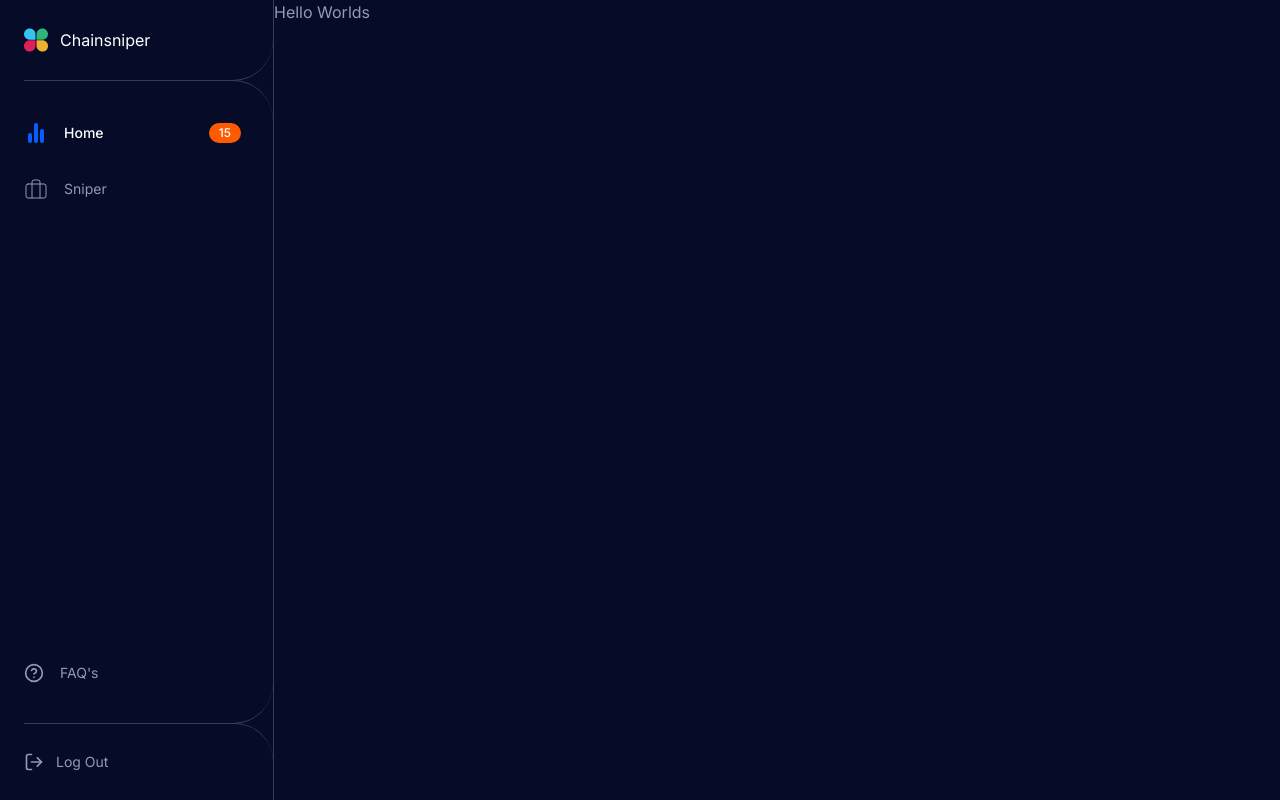
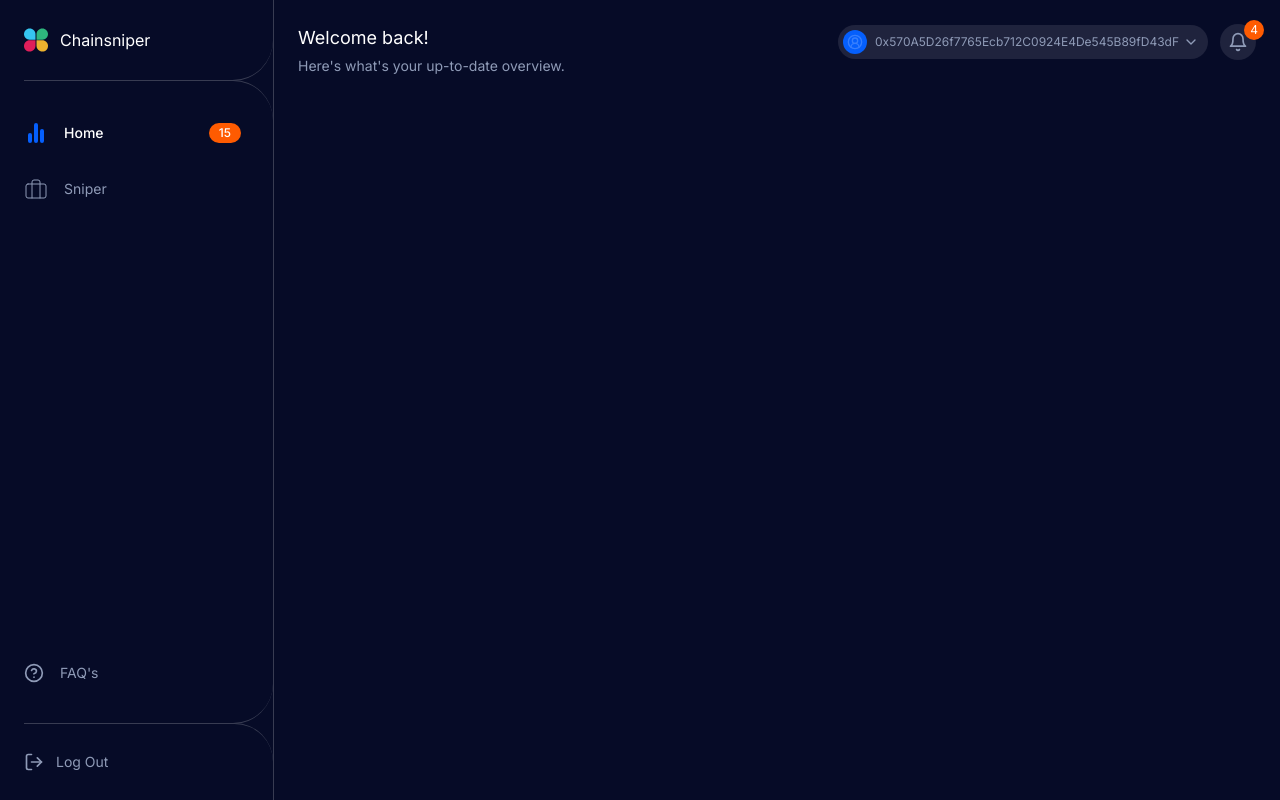
Before and after one commit to acatzk/chainsniper-test, a Next.js app: page / in a window 1280 px wide. Built offline with nearby package versions, Linux system fonts and the light colour scheme.

Commit message:
wip: create home header

```diff
--- a/app/(main)/(routes)/page.tsx
+++ b/app/(main)/(routes)/page.tsx
@@ -1,5 +1,32 @@
 import React from 'react'
+import { Bell, ChevronDown, CircleUserRound } from 'lucide-react'
+
+import { Card } from '~/components/card'
 
 export default function Home(): JSX.Element {
-  return <div>Hello Worlds</div>
+  return (
+    <div className="mx-auto max-w-5xl p-6">
+      <header className="flex flex-wrap items-start justify-between">
+        <nav className="space-y-1">
+          <h1 className="text-lg text-white">Welcome back!</h1>
+          <p className="text-sm">Here&apos;s what&apos;s your up-to-date overview.</p>
+        </nav>
+        <div className="flex items-center space-x-3">
+          <Card className="hover:bg-card hover:border-border relative flex cursor-pointer items-center gap-x-2 rounded-full border border-transparent p-1 transition duration-200 ease-in-out">
+            <div className="inline-block rounded-full bg-[#055FFC] p-1">
+              <CircleUserRound className="text-primary-foreground h-4 w-4" />
+            </div>
+            <p className="pr-6 text-xs">0x570A5D26f7765Ecb712C0924E4De545B89fD43dF</p>
+            <ChevronDown className="absolute right-2 h-4 w-4" />
+          </Card>
+          <Card className="relative inline-flex cursor-pointer items-center rounded-full p-2">
+            <Bell className="h-5 w-5" />
+            <span className="bg-badge absolute -right-2 -top-1 inline-block rounded-full p-0.5 px-1.5 text-xs text-white">
+              4
+            </span>
+          </Card>
+        </div>
+      </header>
+    </div>
+  )
 }
--- a/app/(main)/layout.tsx
+++ b/app/(main)/layout.tsx
@@ -10,7 +10,7 @@ export default function MainLayout({ children }: MainLayoutProps): JSX.Element {
   return (
     <div className="bg-background text-secondary flex h-full overflow-y-auto">
       <Sidebar />
-      <main className="flex-1">{children}</main>
+      <main className="custom-scrollbar flex-1 overflow-y-auto">{children}</main>
     </div>
   )
 }
--- /dev/null
+++ b/components/card.tsx
@@ -0,0 +1,16 @@
+import React, { ComponentProps, ReactNode } from 'react'
+
+import { cn } from '~/lib/utils'
+
+export type CardProps = {
+  children: ReactNode
+  className?: string
+} & ComponentProps<'div'>
+
+export const Card = (props: CardProps): JSX.Element => {
+  return (
+    <div {...props} className={cn('bg-card-foreground rounded-md', props.className)}>
+      {props.children}
+    </div>
+  )
+}
--- a/tailwind.config.ts
+++ b/tailwind.config.ts
@@ -17,7 +17,11 @@ const config: Config = {
           foreground: '#377FFD'
         },
         secondary: '#8F9BB7',
-        badge: '#FE5B01'
+        badge: '#FE5B01',
+        card: {
+          DEFAULT: '#121732',
+          foreground: '#1F233D'
+        }
       }
     }
   },
```
